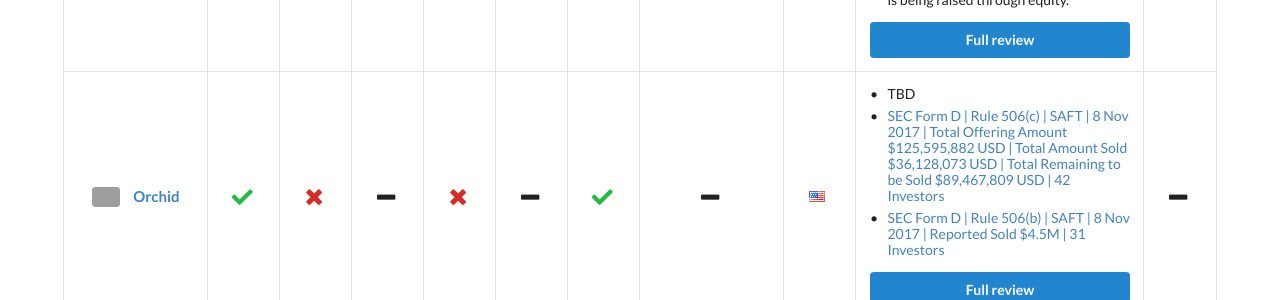
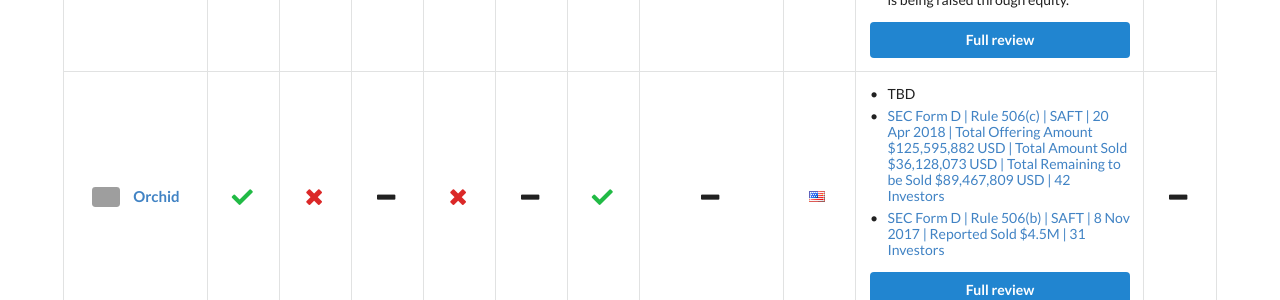
Before and after one commit to ico-check/ico-check, a Jekyll site: the page built from index.md, in a window 1280 px wide and 900 px high, scrolled down 1289 px. Shown: the part 153-453 px from the top of the window. Built offline with Jekyll 4.4.1, drawn with Linux system fonts in a browser that asks for light colours; nearby versions of some CDN libraries; grey boxes are pictures that could not be loaded.

Commit message:
69-orchidprotocol-ico-check
Comment update

```diff
--- a/_data/active-future-icos.yml
+++ b/_data/active-future-icos.yml
@@ -97,8 +97,8 @@
   location: United States
   comments:
     - content: TBD
-    - content: SEC Form D | Rule 506(c) | SAFT | 8 Nov 2017 | Total Offering Amount $125,595,882 USD | Total Amount Sold	$36,128,073 USD | Total Remaining to be Sold $89,467,809 USD | 42 Investors
-      url: https://www.sec.gov/Archives/edgar/data/1721086/000172108617000001/xslFormDX01/primary_doc.xml
+    - content: SEC Form D | Rule 506(c) | SAFT | 20 Apr 2018 | Total Offering Amount $125,595,882 USD | Total Amount Sold	$36,128,073 USD | Total Remaining to be Sold $89,467,809 USD | 42 Investors
+      url: https://www.sec.gov/Archives/edgar/data/1721086/000172108618000001/xslFormDX01/primary_doc.xml
     - content: SEC Form D | Rule 506(b) | SAFT | 8 Nov 2017 | Reported Sold $4.5M | 31 Investors
       url: https://www.sec.gov/Archives/edgar/data/1721086/000172108617000001/xslFormDX01/primary_doc.xml
   ico_start_date:
```
